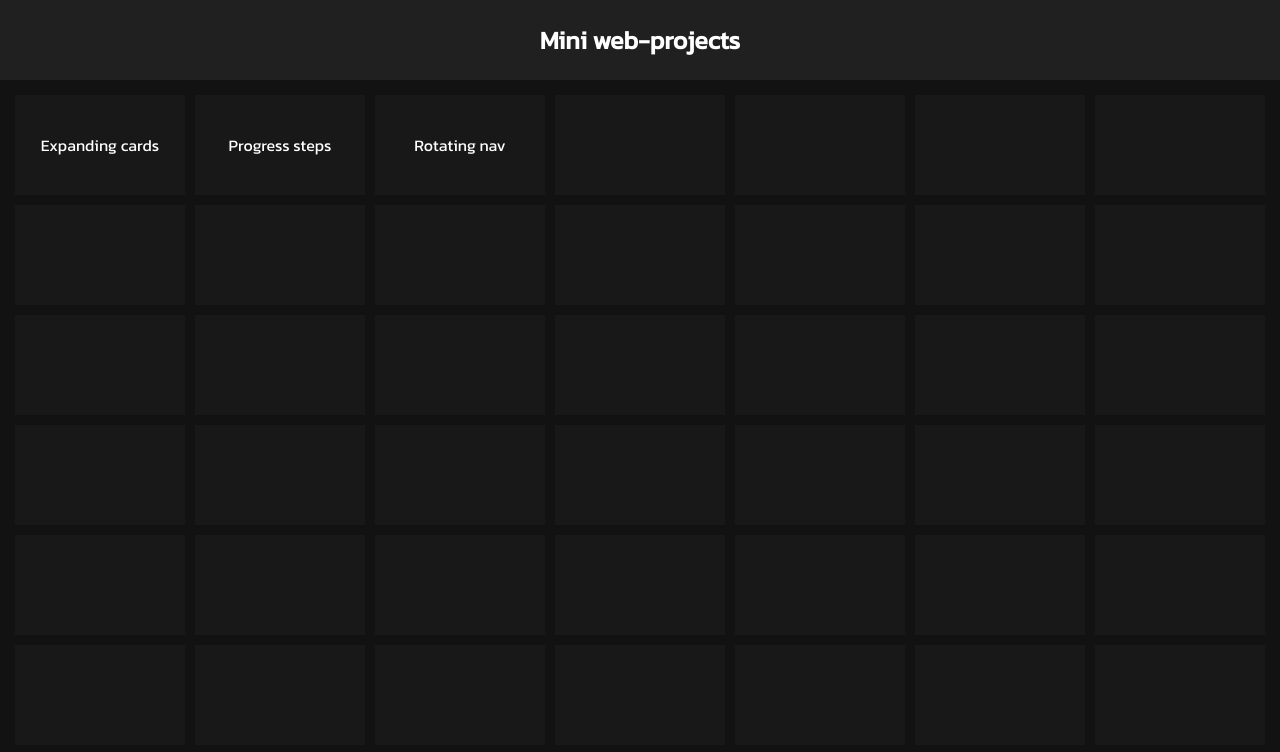
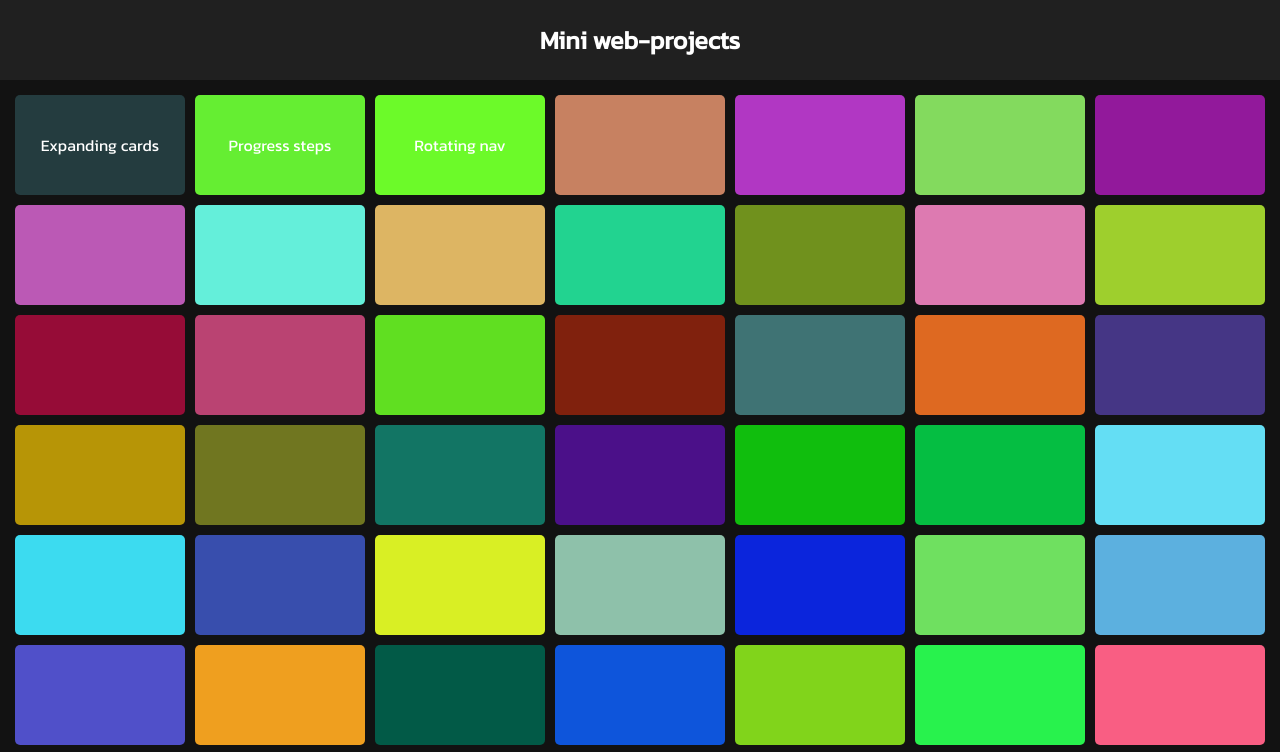
Before and after one commit to DanielFelipe10/Mini-web-projects, a plain HTML site: page index.html in a window 1280 px wide. Shown: the top 752 px of the page. Drawn offline with Linux system fonts and the light colour scheme.

Commit message:
add code to change color randomly

```diff
--- a/index.css
+++ b/index.css
@@ -53,6 +53,8 @@ header h1{
     justify-content: center;
     align-items: center;
     margin: 5px;
+    border-radius: 5px;
+    transition: 0.4s ease-in;
 }
 
 footer{
--- a/index.html
+++ b/index.html
@@ -71,5 +71,7 @@
         <h6>Based on <a href="https://github.com/bradtraversy/50projects50days">50projects50days</a></h6>
     </footer>
 
+    <script src="./index.js"></script>
+
 </body>
 </html>
--- /dev/null
+++ b/index.js
@@ -0,0 +1,16 @@
+const cards = document.querySelectorAll('.card');
+
+
+function generateColor(){
+    const char = "0123456789ABCDEF";
+    let color = "#";
+    for(let i = 0; i < 6; i++){
+        color+= char[Math.floor(Math.random()*16)];
+    }
+    return color;
+}
+
+cards.forEach(card => {
+    const aleatoryColor = generateColor();
+    card.style.backgroundColor = aleatoryColor;
+})
```
